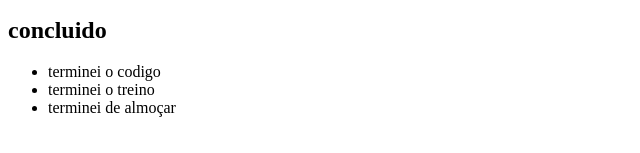
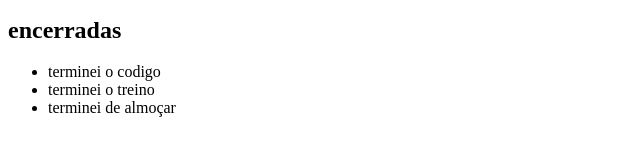
Before and after one commit to LuanrnSilva/indextest, a plain HTML site: page index.html in a window 1280 px wide. Shown: the part 305-458 px from the top of the page, 0-640 px from the left. Drawn offline with Linux system fonts and the light colour scheme.

Commit message:
mudando concluida para encerrada

```diff
--- a/index.html
+++ b/index.html
@@ -19,7 +19,7 @@
         <li>treinando</li>
         <li>fazendo almoço</li>
     </ul>
-    <h2>concluido</h2>
+    <h2>encerradas</h2>
     <ul>
         <li>terminei o codigo</li>
         <li>terminei o treino</li>
```
